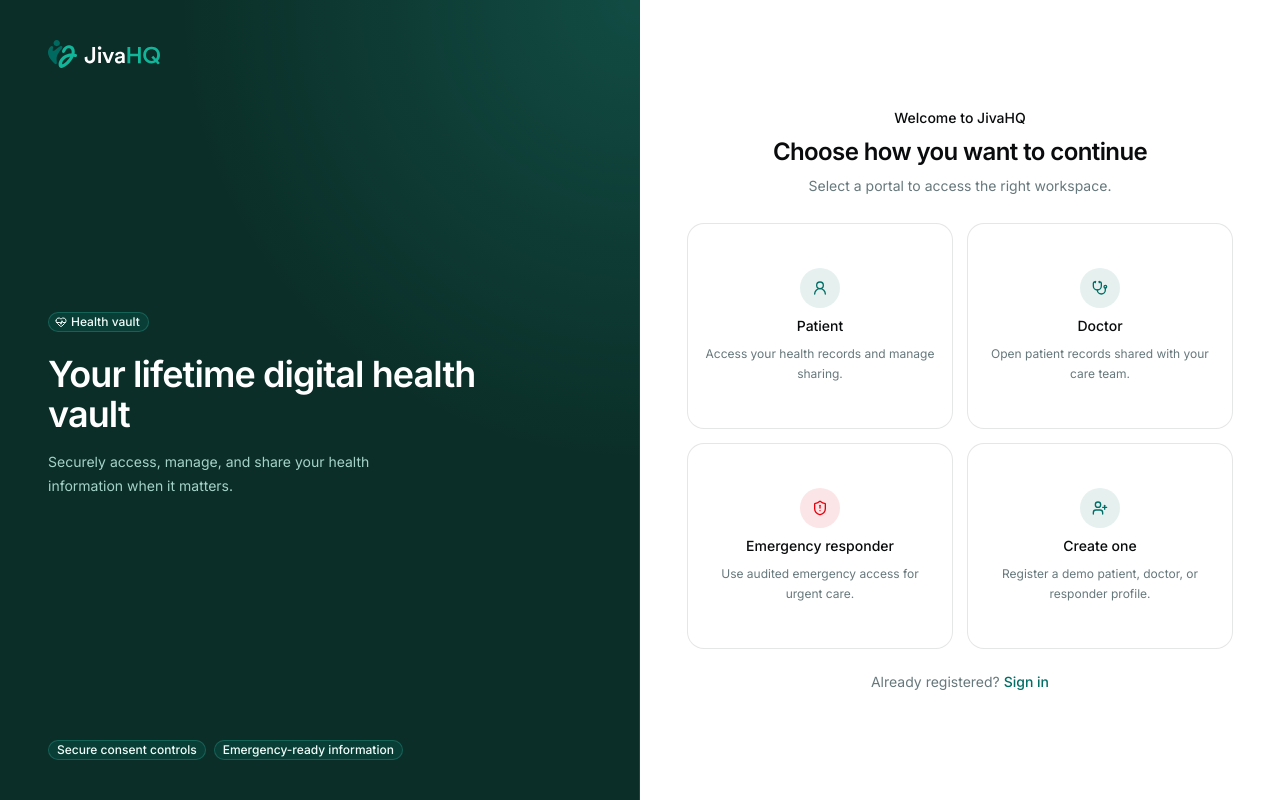
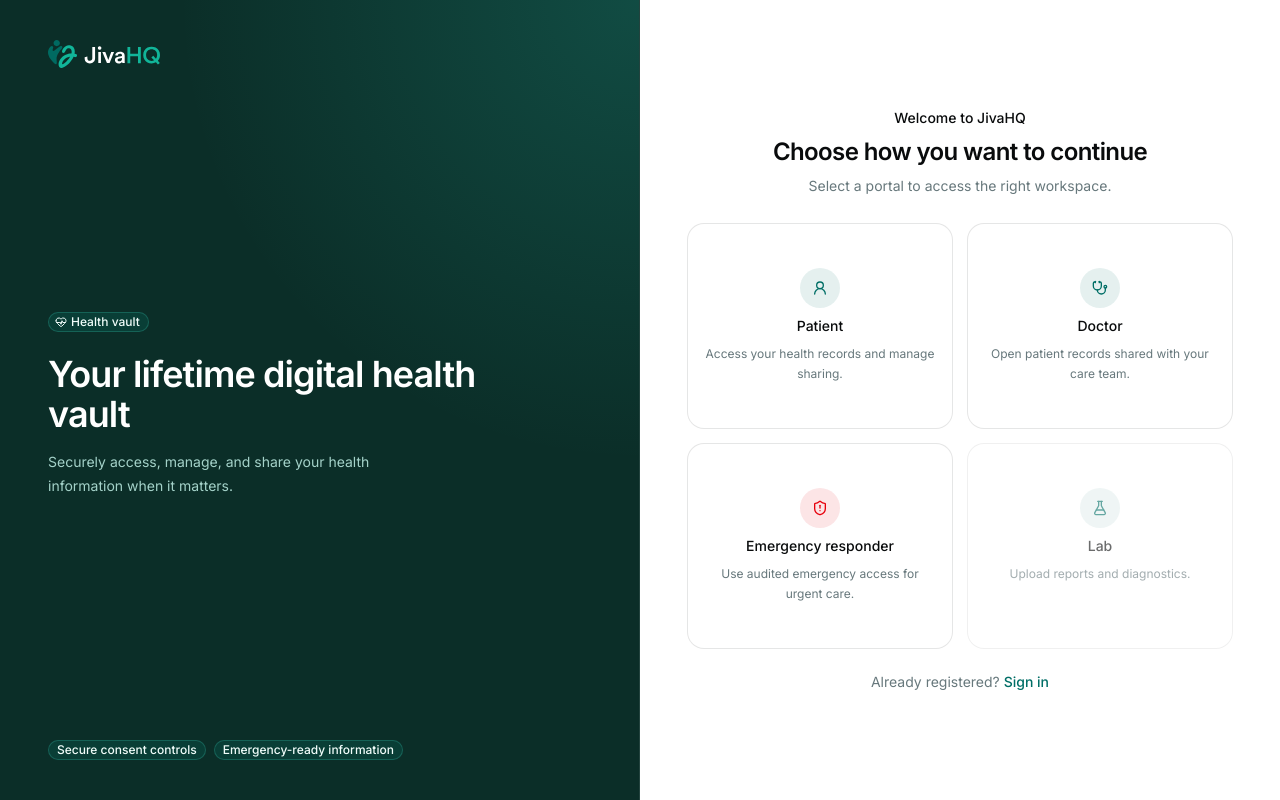
Before and after one commit to soxamz/jiva, a Next.js app: page / in a window 1280 px wide. Built offline with nearby package versions, Linux system fonts and the light colour scheme; no server answers.

Commit message:
feat: enhance doctor access page with conditional rendering and improve i18n support for lab descriptions

```diff
--- a/src/app/(app)/doctor/access/[code]/page.tsx
+++ b/src/app/(app)/doctor/access/[code]/page.tsx
@@ -124,7 +124,12 @@
           </CardHeader>
           <CardContent className="px-0">
             <ul className="divide-border flex flex-col divide-y">
-              {data.intakeSessions.map((intake) => {
+              {data.intakeSessions.length === 0 ? (
+                <li className="text-muted-foreground px-6 py-4 text-sm">
+                  {t("overview.historyEmpty")}
+                </li>
+              ) : (
+                data.intakeSessions.slice(0, 1).map((intake) => {
                   const clinical = (intake.clinicalSummary ?? null) as {
                     doctor_english_summary?: string;
                     detected_contradictions?: Array<{
@@ -142,7 +147,10 @@
                     clinical?.doctor_english_summary?.trim() || intake.summary;
 
                   return (
-                  <li className="flex flex-col gap-2 px-6 py-4" key={intake.id}>
+                    <li
+                      className="flex flex-col gap-2 px-6 py-4"
+                      key={intake.id}
+                    >
                       <div className="flex flex-wrap items-center justify-between gap-2">
                         <p className="font-medium">{intake.chiefComplaint}</p>
                         <StatusPill
@@ -187,7 +195,8 @@
                       ) : null}
                     </li>
                   );
-              })}
+                })
+              )}
             </ul>
           </CardContent>
         </Card>
--- a/src/app/page.tsx
+++ b/src/app/page.tsx
@@ -1,10 +1,10 @@
 import Image from "next/image";
 import Link from "next/link";
 import {
+  FlaskConicalIcon,
   HeartPulseIcon,
   ShieldAlertIcon,
   StethoscopeIcon,
-  UserPlusIcon,
   UserRoundIcon,
 } from "lucide-react";
 
@@ -19,6 +19,7 @@
   description: string;
   icon: typeof UserRoundIcon;
   tone?: "default" | "destructive";
+  disabled?: boolean;
 };
 
 function PortalLink({
@@ -26,10 +27,10 @@
   title,
   description,
   icon: Icon,
+  disabled = false,
   tone = "default",
 }: Readonly<PortalLinkProps>) {
-  return (
-    <Link className="group block h-full focus-visible:outline-none" href={href}>
+  const content = (
     <Card className="h-full transition-colors group-hover:bg-accent group-focus-visible:ring-2 group-focus-visible:ring-ring">
       <CardContent className="flex min-h-30 flex-col items-center justify-center gap-2 px-4 py-5 text-center">
         <span
@@ -41,11 +42,25 @@
           <Icon className="size-4" aria-hidden />
         </span>
         <p className="text-sm font-medium">{title}</p>
-          <p className="text-muted-foreground text-xs leading-5">
-            {description}
-          </p>
+        <p className="text-muted-foreground text-xs leading-5">{description}</p>
       </CardContent>
     </Card>
+  );
+
+  if (disabled) {
+    return (
+      <div
+        aria-disabled="true"
+        className="h-full cursor-not-allowed opacity-60"
+      >
+        {content}
+      </div>
+    );
+  }
+
+  return (
+    <Link className="group block h-full focus-visible:outline-none" href={href}>
+      {content}
     </Link>
   );
 }
@@ -141,10 +156,11 @@
                 tone="destructive"
               />
               <PortalLink
-                description="Register a demo patient, doctor, or responder profile."
-                href="/sign-up"
-                icon={UserPlusIcon}
-                title={t("auth.createAccount")}
+                description={t("auth.labDescription")}
+                href="#"
+                icon={FlaskConicalIcon}
+                title={t("auth.lab")}
+                disabled
               />
             </div>
 
--- a/src/lib/i18n.ts
+++ b/src/lib/i18n.ts
@@ -75,6 +75,8 @@
   'auth.patient': 'Patient',
   'auth.doctor': 'Doctor',
   'auth.emergencyResponder': 'Emergency responder',
+  'auth.lab': 'Lab',
+  'auth.labDescription': 'Upload reports and diagnostics.',
   'auth.demoOtp': 'Demo OTP',
   'auth.creating': 'Creating...',
   'auth.create': 'Create account',
```
Lines whose indentation alone changed are shown as unchanged.
